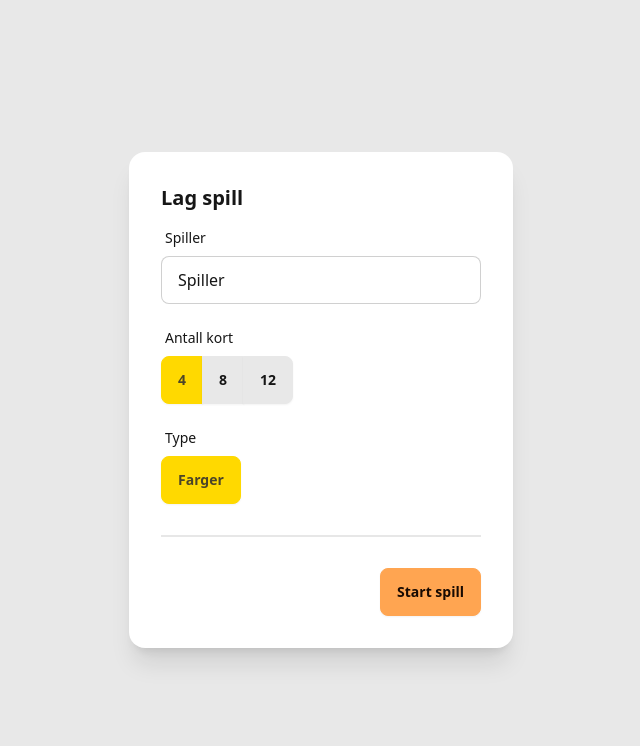
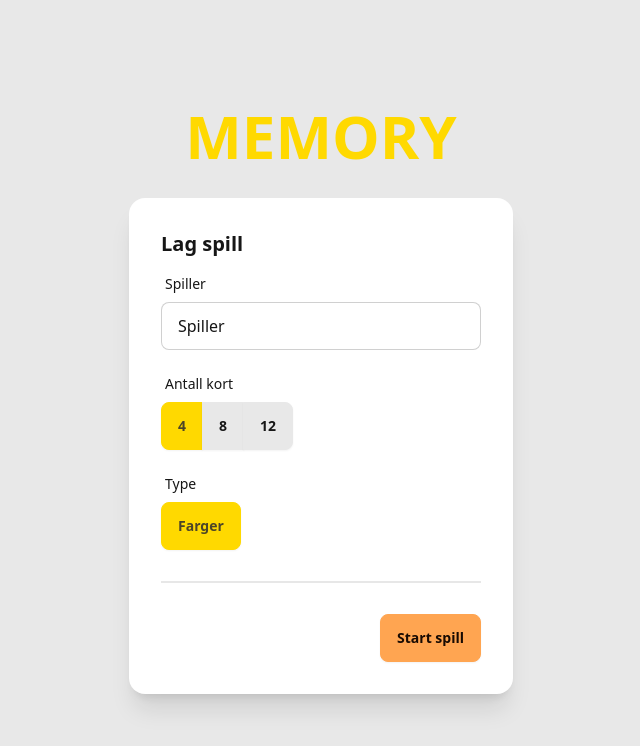
Before and after one commit to danieltalhaug/memory-game, a React (Vite) app: page / in a window 1280 px wide. Shown: the top 746 px of the page, without its empty margins (319-959 px from the left). Built offline with nearby package versions, Linux system fonts and the light colour scheme.

Commit message:
Add Memory title

```diff
--- a/src/pages/GameSetupPage.jsx
+++ b/src/pages/GameSetupPage.jsx
@@ -4,6 +4,8 @@ import FormGameSetup from '../components/FormGameSetup';
 const GameSetupPage = () => {
     return (
         <article className="bg-base-200 h-screen flex justify-center items-center">
+            <section>
+                <h1 className="text-primary text-6xl text-center font-bold mb-8">MEMORY</h1>
                 <section className="card bg-base-100 w-96 shadow-xl">
                     <div className="card-body">
                         <h2 className="card-title">
@@ -20,6 +22,7 @@ const GameSetupPage = () => {
                         </footer>
                     </div>
                 </section>
+            </section>
         </article>
     );
 };
```
Lines whose indentation alone changed are shown as unchanged.
